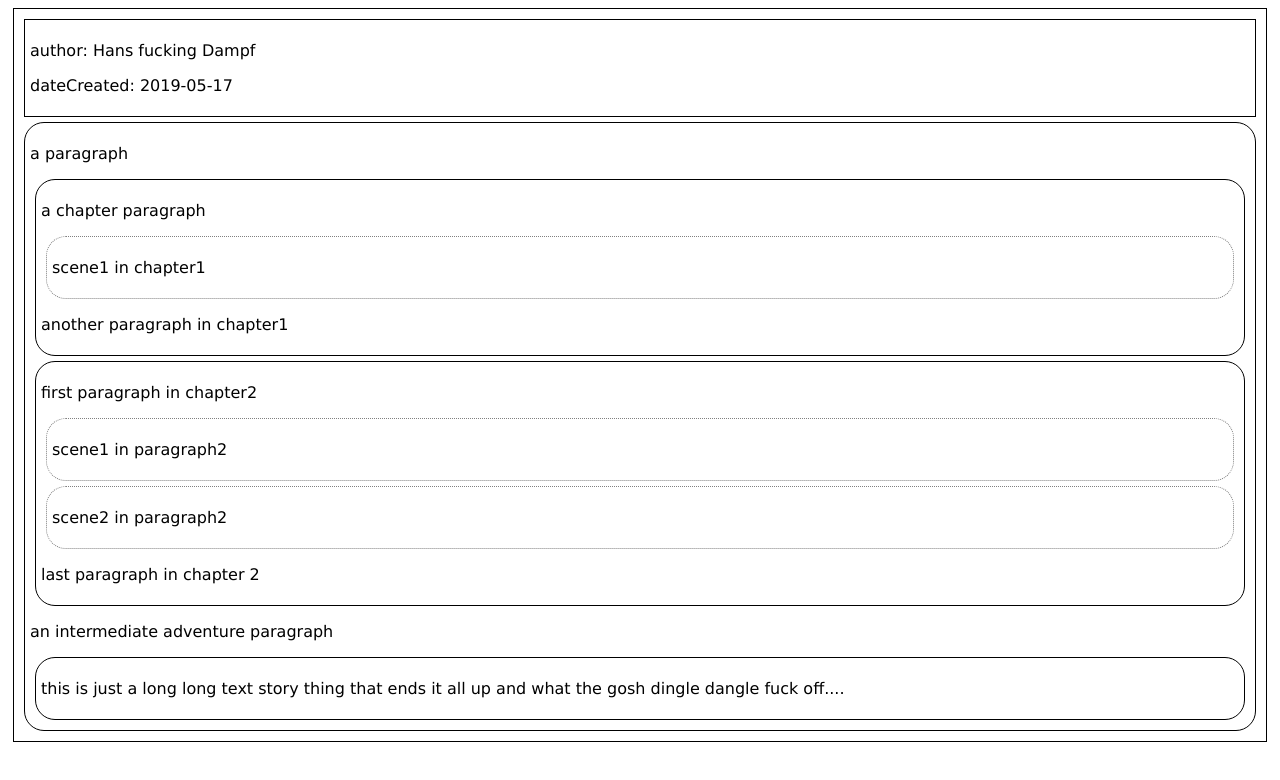
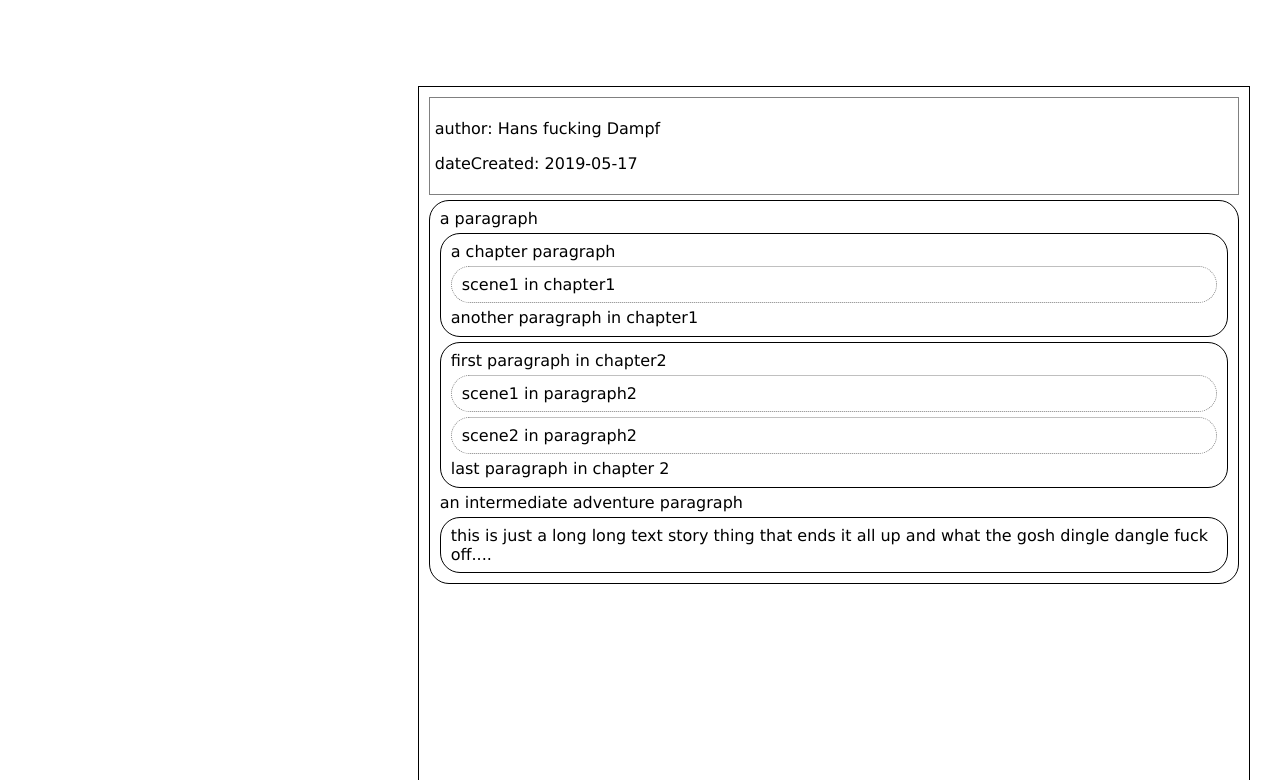
Before and after one commit to ParedrosPenandPaper/Paredros-Creator, a Vue app: page / in a window 1280 px wide. Shown: the top 780 px of the page. Built offline with nearby package versions, Linux system fonts and the light colour scheme.

Commit message:
initial "component style" added

```diff
--- a/public/index.html
+++ b/public/index.html
@@ -5,7 +5,7 @@
         <meta http-equiv="X-UA-Compatible" content="IE=edge">
         <meta name="viewport" content="width=device-width,initial-scale=1.0">
         <link rel="icon" href="<%= BASE_URL %>favicon.ico">
-    <title>test</title>
+        <title>Paredros Editor</title>
     </head>
     <body>
         <noscript>
--- a/src/App.vue
+++ b/src/App.vue
@@ -1,14 +1,8 @@
 <template>
-  <div>
-    <editor id="app" :data="localData">
-
-    </editor>
-    <menuebar>
-
-    </menuebar>
-    <tree>
-
-    </tree>
+    <div id="app">
+        <menuebar id="menuebar"></menuebar>
+        <tree id="tree"></tree>
+        <editor id="editor" :data="localData"></editor>
     </div>
 </template>
 
@@ -33,8 +27,29 @@ export default {
     }
 </script>
 
-<style>
+<style scoped>
     #app {
+        width: 97vw;
+        height: 97vh;
+        display: grid;
+        grid-template-columns: 33% 67%;
+        grid-template-rows: 10% 90%;
+        grid-template-areas:
+                "menue menue"
+                "tree editor";
+    }
 
+    #menuebar{
+        grid-area: menue;
+    }
+
+    #tree{
+        grid-area: tree;
+    }
+
+    #editor{
+        grid-area: editor;
+        border: 1px solid black;
+        padding: 5px;
     }
 </style>
--- a/src/components/editor/Chapter_Panel.vue
+++ b/src/components/editor/Chapter_Panel.vue
@@ -35,6 +35,7 @@
         border: 1px solid black;
         border-radius: 20px;
         margin: 5px;
+
         padding: 5px;
     }
 </style>
--- a/src/components/editor/Editor.vue
+++ b/src/components/editor/Editor.vue
@@ -1,5 +1,5 @@
 <template>
-    <div class="editor-container">
+    <div>
         <meta-panel :meta="data.meta"></meta-panel>
         <adventure-panel :adventure="data.adventure"></adventure-panel>
     </div>
@@ -19,11 +19,5 @@
         }
     }
 </script>
-
 <style>
-    .editor-container{
-        border: 1px solid black;
-        margin: 5px;
-        padding: 5px;
-    }
 </style>
--- a/src/components/editor/Editor_Paragraph.vue
+++ b/src/components/editor/Editor_Paragraph.vue
@@ -1,5 +1,5 @@
 <template>
-    <p class="editor-paragraph-text" contenteditable="true">
+    <p class="editor-paragraph-text" contenteditable="true" spellcheck="false">
         <slot>
             default editor-paragraph text
         </slot>
@@ -15,5 +15,9 @@
 <style>
     .editor-paragraph-text{
         font-family: Verdana, Geneva, Tahoma, sans-serif;
+        margin-block-start: 0.2em;
+        margin-block-end: 0.2em;
+        margin-inline-start: 5px;
+        margin-inline-end: 5px;
     }
 </style>
--- a/src/components/editor/Meta_Panel.vue
+++ b/src/components/editor/Meta_Panel.vue
@@ -14,9 +14,9 @@
 
 <style>
     .meta-panel-container{
-        border: 1px solid black;
+        border: 1px solid gray;
+        padding: 5px;
         margin: 5px;
-        padding: 5px;
     }
 
     .meta-panel-item{
```
Lines whose indentation alone changed are shown as unchanged.
